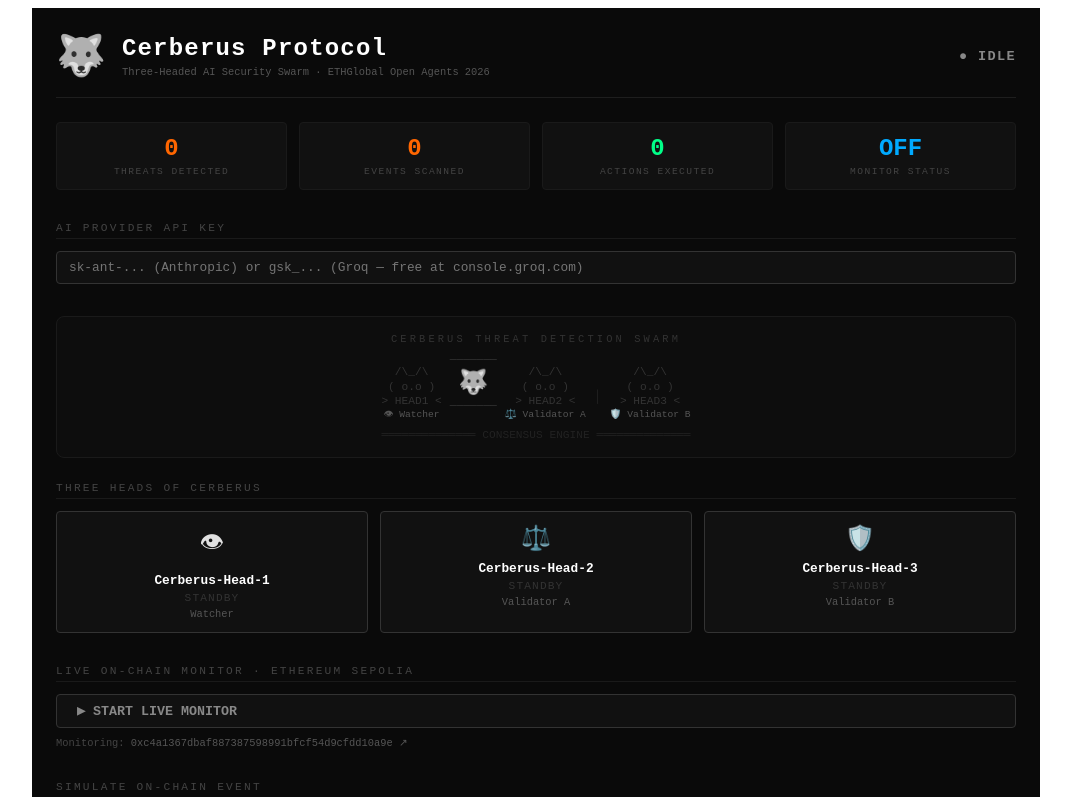
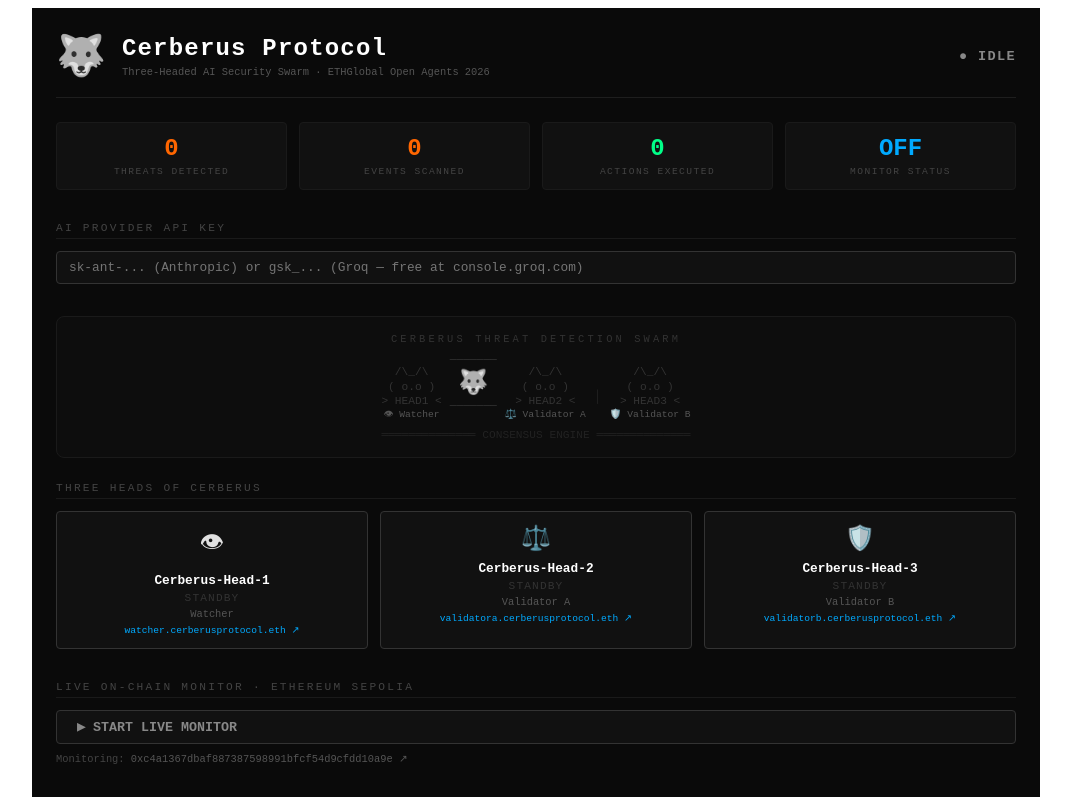
Before and after one commit to Artem1981777/cerberus-protocol, a React (Vite) app: page / in a window 1280 px wide. Shown: the top 797 px of the page, without its empty margins (104-1175 px from the left). Built offline with nearby package versions, Linux system fonts and the light colour scheme.

Commit message:
feat: ENS names displayed on each agent head card

```diff
--- a/src/App.tsx
+++ b/src/App.tsx
@@ -35,6 +35,12 @@ const STATUS_LABEL: Record<string, string> = {
 }
 
 const HEADS = ['Cerberus-Head-1', 'Cerberus-Head-2', 'Cerberus-Head-3']
+
+const ENS_NAMES: Record<string, string> = {
+  'Cerberus-Head-1': 'watcher.cerberusprotocol.eth',
+  'Cerberus-Head-2': 'validatora.cerberusprotocol.eth',
+  'Cerberus-Head-3': 'validatorb.cerberusprotocol.eth',
+}
 
 export default function App() {
   const { state, runSwarm, reset } = useSwarmState()
@@ -172,6 +178,10 @@ export default function App() {
                 <div style={{fontSize:'0.7rem', color, letterSpacing:'0.1em', marginBottom:'0.25rem',
                   animation: pulse ? 'none' : undefined}}>{lbl}</div>
                 <div style={{fontSize:'0.65rem', color:'#555'}}>{i === 0 ? 'Watcher' : i === 1 ? 'Validator A' : 'Validator B'}</div>
+                <a href={'https://sepolia.app.ens.domains/' + ENS_NAMES[id]} target="_blank" rel="noopener noreferrer"
+                  style={{fontSize:'0.6rem', color:'#00aaff', textDecoration:'none', marginTop:'0.25rem', display:'block'}}>
+                  {ENS_NAMES[id]} ↗
+                </a>
                 {vote && <div style={{fontSize:'0.6rem', color:'#666', marginTop:'0.4rem', lineHeight:1.4}}>{vote.reasoning.slice(0, 80)}...</div>}
               </div>
             )
```
